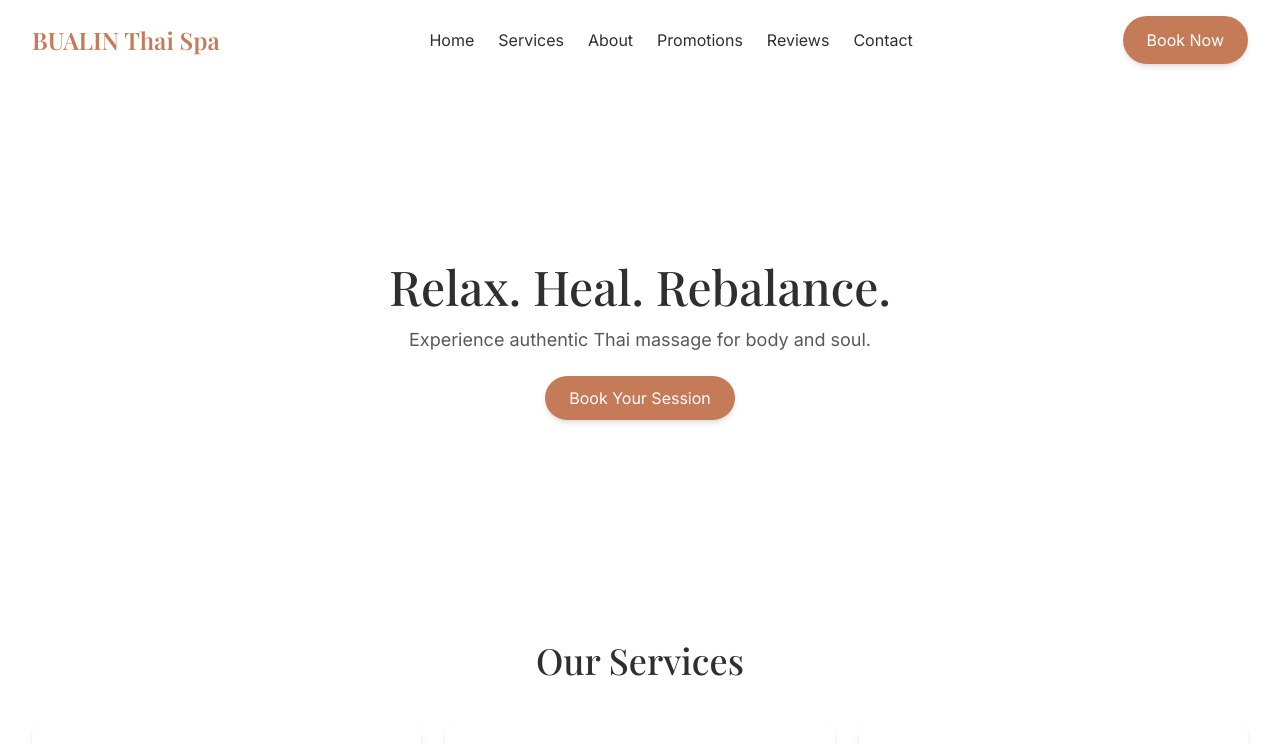
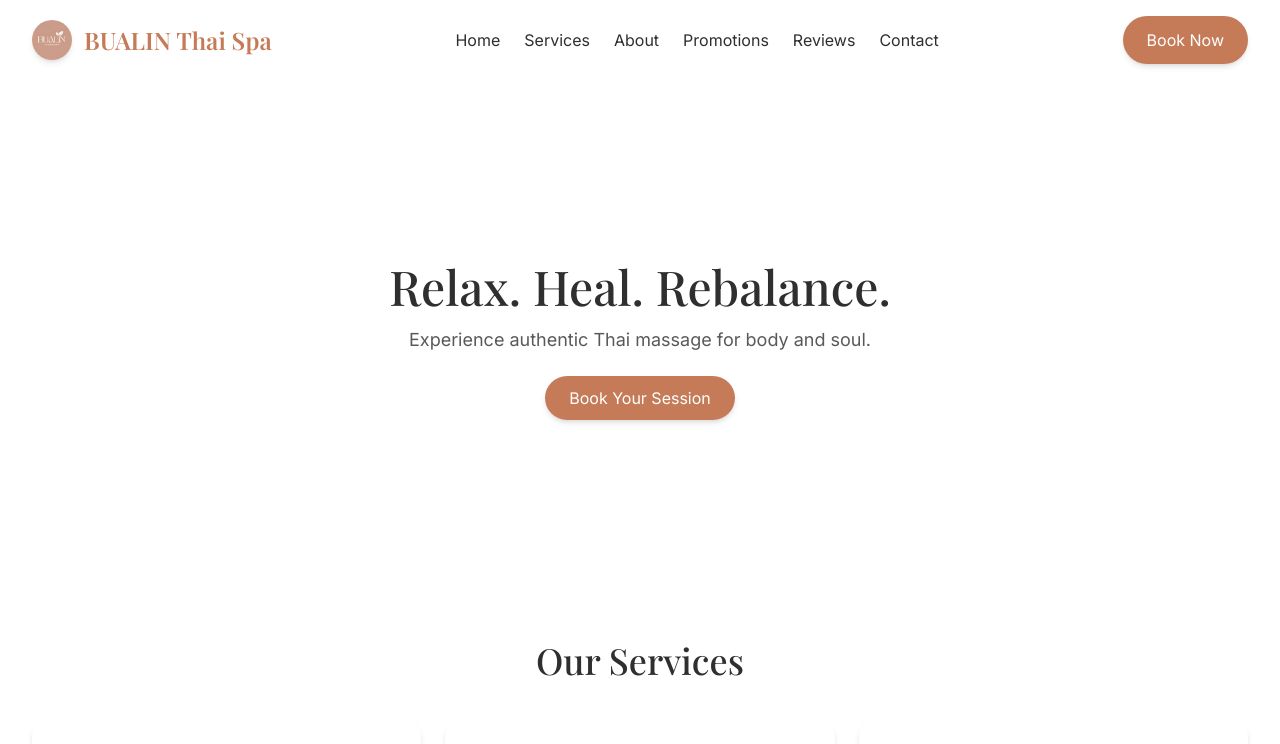
Before and after one commit to Simai66/BUALIN_SPA_NEW, a React (Vite) app: page / in a window 1280 px wide. Shown: the top 744 px of the page. Built offline with nearby package versions, Linux system fonts and the light colour scheme.

Commit message:
feat(Navbar): add logo image to navbar
Add company logo next to the brand name in the navbar to improve brand visibility

```diff
--- a/src/components/Navbar.jsx
+++ b/src/components/Navbar.jsx
@@ -1,5 +1,6 @@
 import { useEffect, useState } from 'react';
 import { Link } from 'react-scroll';
+import logo from '../assets/logo.jpeg';
 
 export default function Navbar() {
   const [scrolled, setScrolled] = useState(false);
@@ -17,8 +18,14 @@ export default function Navbar() {
       }`}
     >
       <nav className="container-w flex items-center justify-between py-4">
-        <div className="text-2xl font-playfair font-semibold text-primary">
-          BUALIN Thai Spa
+        <div className="flex items-center gap-3">
+          <img
+            src={logo}
+            alt="BUALIN Thai Spa logo"
+            className="h-10 w-10 rounded-full object-cover shadow-md"
+            loading="lazy"
+          />
+          <span className="text-2xl font-playfair font-semibold text-primary">BUALIN Thai Spa</span>
         </div>
         <div className="hidden md:flex items-center gap-6 text-ink">
           {[
```
Also changed, not shown: src/assets/logo.jpeg (added).
